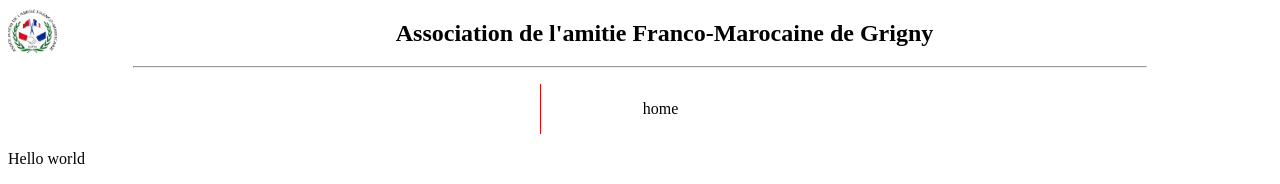
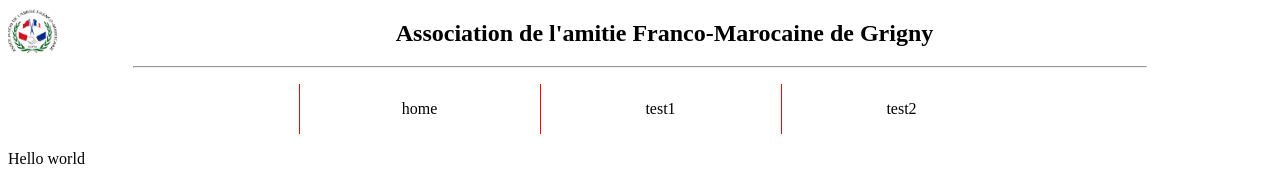
Before and after one commit to Thaishery/aafm-front, a React (Vite) app: page / in a window 1280 px wide. Shown: the top 184 px of the page. Built offline with nearby package versions, Linux system fonts and the light colour scheme; a web font is replaced by a local one.

Commit message:
fix link color for nav

```diff
--- a/src/layout/header/header.jsx
+++ b/src/layout/header/header.jsx
@@ -6,7 +6,7 @@ import Footer from "../../componant/footer/Footer"
 import './style.scss'
 
 const Header = () =>{
-  const navElements = [{path:"/",link:"home"}]
+  const navElements = [{path:"/",link:"home"},{path:"/link1",link:"test1"},{path:"/link2",link:"test2"}]
   return (
     <>
     <div className="header">
--- a/src/layout/header/style.scss
+++ b/src/layout/header/style.scss
@@ -1,5 +1,10 @@
 .img-container{
   height: 50px;
+}
+.nav-list-container{
+  a{
+    color:black;
+  }
 }
 .logo-img{
   height: 49px;
```
